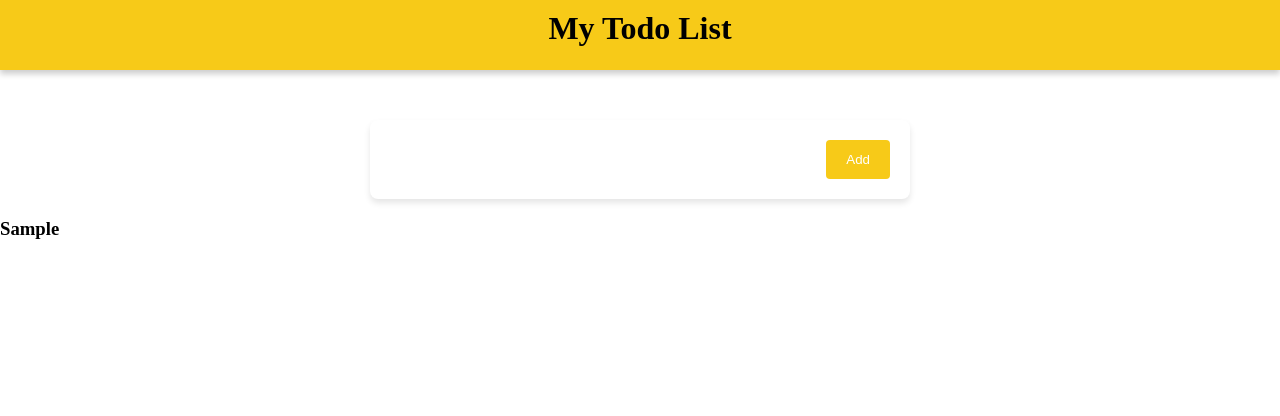
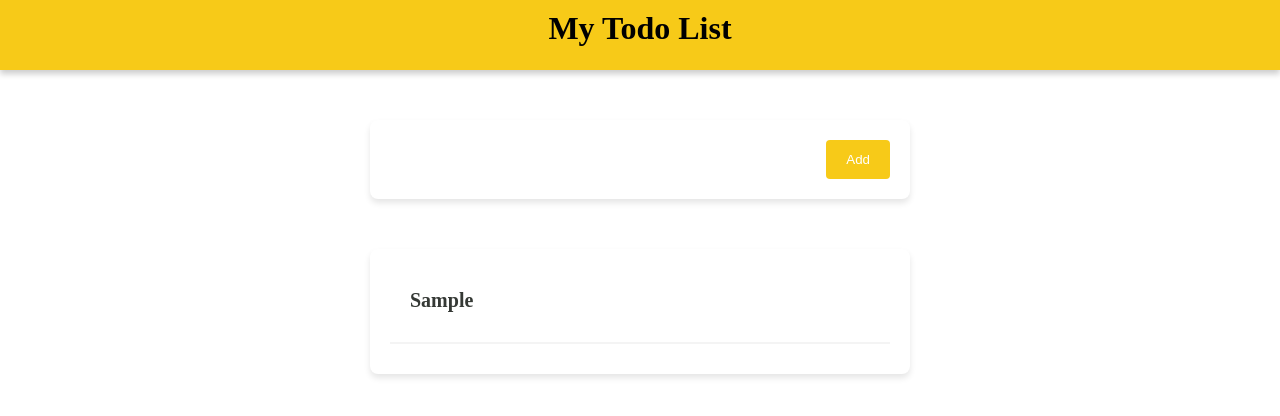
Before and after one commit to NipuniVithana/Todo_Application, a React (Vite) app in the folder todoapp/: page / in a window 1280 px wide. Both pictures are taken after typing "Sample" into the empty fields and a click on the button "Add". Shown: the top 416 px of the page. Built offline with nearby package versions, Linux system fonts and the light colour scheme.

Commit message:
styling todo items

```diff
--- a/todoapp/src/components/TodoItem.jsx
+++ b/todoapp/src/components/TodoItem.jsx
@@ -1,8 +1,14 @@
 import React from 'react';
+
+import styles from './todoitem.module.css';
 
 function TodoItem({item}) {
   return (
-    <h3>{item}</h3>
+
+    <div className={styles.item}>
+    <div className={styles.itemName}>{item}</div>
+    <hr className={styles.line}/>
+    </div>
   )
 }
 
--- a/todoapp/src/components/TodoList.jsx
+++ b/todoapp/src/components/TodoList.jsx
@@ -1,8 +1,9 @@
 import TodoItem from './TodoItem';
+import styles from './todolist.module.css';
 
 export default function TodoList({todos}){
     return (
-        <div>
+    <div className={styles.list}>
           {todos.map((item)=>(
             <TodoItem key={item} item={item}/>
             ))}
--- /dev/null
+++ b/todoapp/src/components/todoitem.module.css
@@ -0,0 +1,13 @@
+.item{
+    width: 500px;
+    margin: 0 auto;
+    color: #353935;
+    font-size: 20px;
+}
+.itemName{
+    font-weight: bold;
+    padding:20px;
+}
+.line{
+    border: 1px solid #f4f4f4;
+}
--- /dev/null
+++ b/todoapp/src/components/todolist.module.css
@@ -0,0 +1,9 @@
+.list{
+    background-color: white;
+    border-radius: 8px;
+    box-shadow: 0 4px 6px rgba(0,0,0,0.1);
+    width: 500px;
+    margin: 0 auto;
+    padding: 20px;
+    margin-top: 50px;
+}
```
